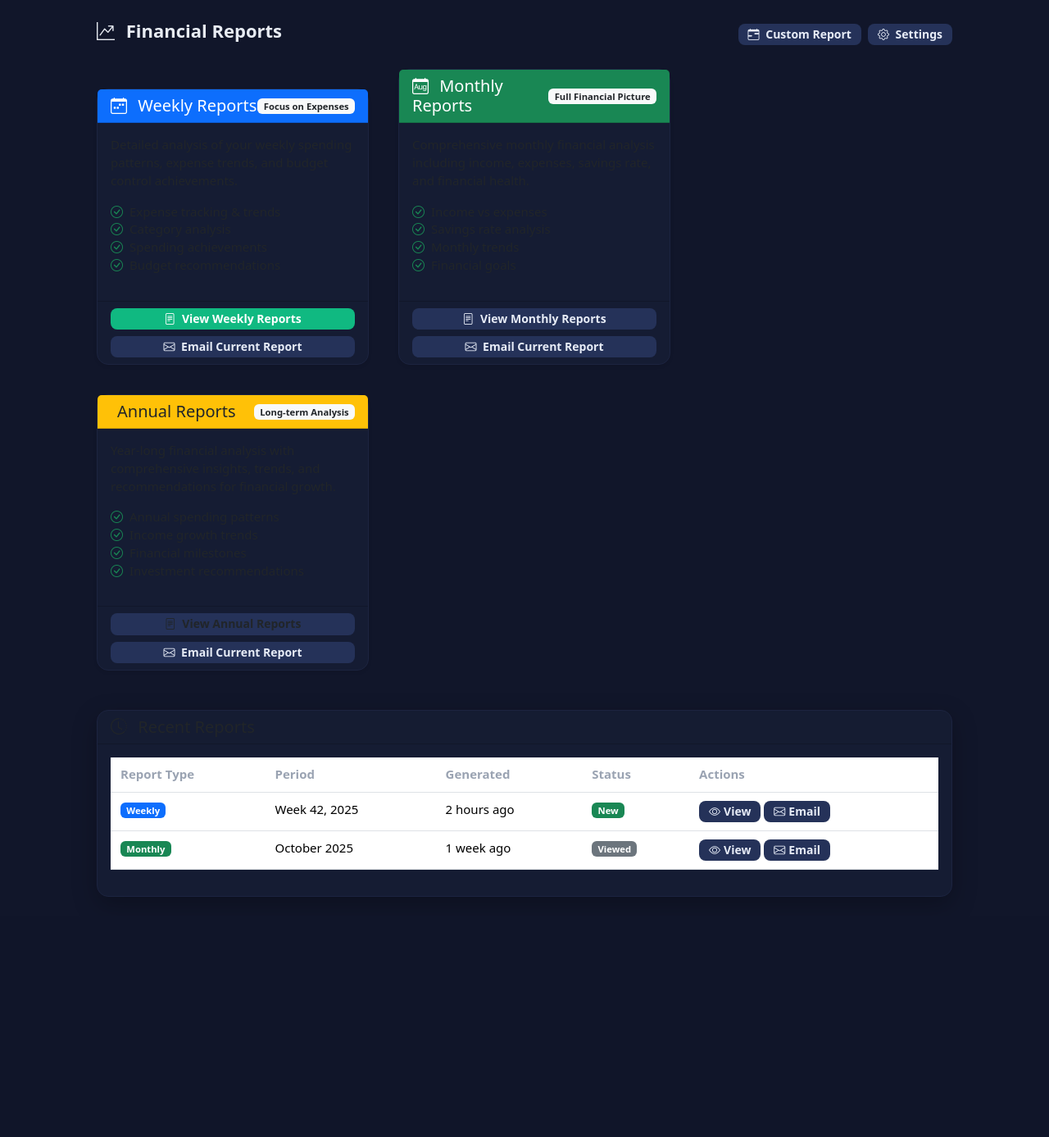
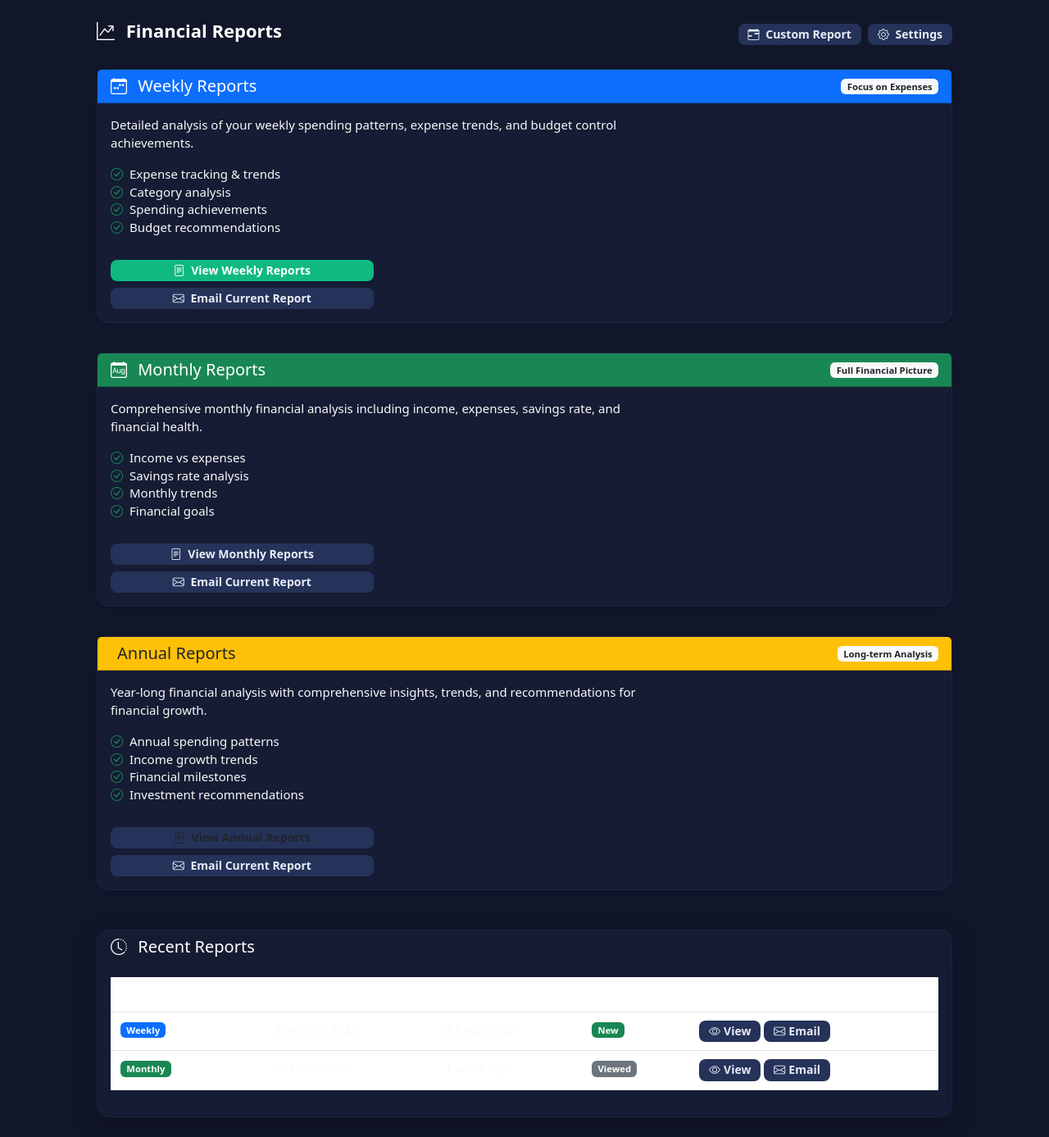
Before and after one commit to TurtleWithGlasses/expense-manager-web-app, a FastAPI app: template app/templates/reports/index.html in a window 1280 px wide. Shown: the part 57-1444 px from the top of the page at 82% size. Before the commit the page ends 1151 px from the top, so only its background shows below. Run offline with FastAPI, Linux system fonts and the light colour scheme; the template is opened without the code that fills it, so the values that code supplies are empty; some libraries are stand-ins or nearby versions.

Commit message:
Fix reports page font contrast and layout
Fixed font darkness issues:

- Added text-white and text-light classes to all headers and text

- Made all card headers bright white for better contrast

- Made all body text light gray for better readability

- Fixed table headers and body text contrast

Changed layout from 2-column to single column:

- Changed col-md-4 to col-12 for all report cards

- Cards now stack vertically (down one by one)

- Added horizontal layout within each card (content + buttons)

- Better use of full width for each report type

- More professional and organized appearance

This resolves both issues from the screenshot:

- Fonts are now bright and readable against dark background

- Layout is now single column with cards stacked vertically

```diff
--- a/app/templates/reports/index.html
+++ b/app/templates/reports/index.html
@@ -5,7 +5,7 @@
     <div class="row">
         <div class="col-12">
             <div class="d-flex justify-content-between align-items-center mb-4">
-                <h1 class="h2">
+                <h1 class="h2 text-white">
                     <i class="bi bi-graph-up-arrow me-2"></i>
                     Financial Reports
                 </h1>
@@ -24,11 +24,11 @@
             <!-- Report Type Cards -->
             <div class="row g-4 mb-5">
                 <!-- Weekly Reports -->
-                <div class="col-md-4">
+                <div class="col-12">
                     <div class="card h-100 shadow-sm">
                         <div class="card-header bg-primary text-white">
                             <div class="d-flex justify-content-between align-items-center">
-                                <h5 class="card-title mb-0">
+                                <h5 class="card-title mb-0 text-white">
                                     <i class="bi bi-calendar-week me-2"></i>
                                     Weekly Reports
                                 </h5>
@@ -36,18 +36,20 @@
                             </div>
                         </div>
                         <div class="card-body">
-                            <p class="card-text">
+                            <div class="row">
+                                <div class="col-md-8">
+                                    <p class="card-text text-light">
                                         Detailed analysis of your weekly spending patterns, expense trends, and budget control achievements.
                                     </p>
-                            <ul class="list-unstyled">
+                                    <ul class="list-unstyled text-light">
                                         <li><i class="bi bi-check-circle text-success me-2"></i>Expense tracking & trends</li>
                                         <li><i class="bi bi-check-circle text-success me-2"></i>Category analysis</li>
                                         <li><i class="bi bi-check-circle text-success me-2"></i>Spending achievements</li>
                                         <li><i class="bi bi-check-circle text-success me-2"></i>Budget recommendations</li>
                                     </ul>
                                 </div>
-                        <div class="card-footer bg-transparent">
-                            <div class="d-grid gap-2">
+                                <div class="col-md-4 d-flex align-items-center">
+                                    <div class="d-grid gap-2 w-100">
                                         <a href="/reports/weekly" class="btn btn-primary">
                                             <i class="bi bi-file-text me-1"></i>
                                             View Weekly Reports
@@ -60,13 +62,15 @@
                                 </div>
                             </div>
                         </div>
+                    </div>
+                </div>
 
                 <!-- Monthly Reports -->
-                <div class="col-md-4">
+                <div class="col-12">
                     <div class="card h-100 shadow-sm">
                         <div class="card-header bg-success text-white">
                             <div class="d-flex justify-content-between align-items-center">
-                                <h5 class="card-title mb-0">
+                                <h5 class="card-title mb-0 text-white">
                                     <i class="bi bi-calendar-month me-2"></i>
                                     Monthly Reports
                                 </h5>
@@ -74,18 +78,20 @@
                             </div>
                         </div>
                         <div class="card-body">
-                            <p class="card-text">
+                            <div class="row">
+                                <div class="col-md-8">
+                                    <p class="card-text text-light">
                                         Comprehensive monthly financial analysis including income, expenses, savings rate, and financial health.
                                     </p>
-                            <ul class="list-unstyled">
+                                    <ul class="list-unstyled text-light">
                                         <li><i class="bi bi-check-circle text-success me-2"></i>Income vs expenses</li>
                                         <li><i class="bi bi-check-circle text-success me-2"></i>Savings rate analysis</li>
                                         <li><i class="bi bi-check-circle text-success me-2"></i>Monthly trends</li>
                                         <li><i class="bi bi-check-circle text-success me-2"></i>Financial goals</li>
                                     </ul>
                                 </div>
-                        <div class="card-footer bg-transparent">
-                            <div class="d-grid gap-2">
+                                <div class="col-md-4 d-flex align-items-center">
+                                    <div class="d-grid gap-2 w-100">
                                         <a href="/reports/monthly" class="btn btn-success">
                                             <i class="bi bi-file-text me-1"></i>
                                             View Monthly Reports
@@ -98,13 +104,15 @@
                                 </div>
                             </div>
                         </div>
+                    </div>
+                </div>
 
                 <!-- Annual Reports -->
-                <div class="col-md-4">
+                <div class="col-12">
                     <div class="card h-100 shadow-sm">
                         <div class="card-header bg-warning text-dark">
                             <div class="d-flex justify-content-between align-items-center">
-                                <h5 class="card-title mb-0">
+                                <h5 class="card-title mb-0 text-dark">
                                     <i class="bi bi-calendar-year me-2"></i>
                                     Annual Reports
                                 </h5>
@@ -112,18 +120,20 @@
                             </div>
                         </div>
                         <div class="card-body">
-                            <p class="card-text">
+                            <div class="row">
+                                <div class="col-md-8">
+                                    <p class="card-text text-light">
                                         Year-long financial analysis with comprehensive insights, trends, and recommendations for financial growth.
                                     </p>
-                            <ul class="list-unstyled">
+                                    <ul class="list-unstyled text-light">
                                         <li><i class="bi bi-check-circle text-success me-2"></i>Annual spending patterns</li>
                                         <li><i class="bi bi-check-circle text-success me-2"></i>Income growth trends</li>
                                         <li><i class="bi bi-check-circle text-success me-2"></i>Financial milestones</li>
                                         <li><i class="bi bi-check-circle text-success me-2"></i>Investment recommendations</li>
                                     </ul>
                                 </div>
-                        <div class="card-footer bg-transparent">
-                            <div class="d-grid gap-2">
+                                <div class="col-md-4 d-flex align-items-center">
+                                    <div class="d-grid gap-2 w-100">
                                         <a href="/reports/annual" class="btn btn-warning text-dark">
                                             <i class="bi bi-file-text me-1"></i>
                                             View Annual Reports
@@ -137,13 +147,15 @@
                             </div>
                         </div>
                     </div>
+                </div>
+            </div>
 
             <!-- Recent Reports -->
             <div class="row">
                 <div class="col-12">
                     <div class="card">
                         <div class="card-header">
-                            <h5 class="card-title mb-0">
+                            <h5 class="card-title mb-0 text-white">
                                 <i class="bi bi-clock-history me-2"></i>
                                 Recent Reports
                             </h5>
@@ -153,20 +165,20 @@
                                 <table class="table table-hover">
                                     <thead>
                                         <tr>
-                                            <th>Report Type</th>
-                                            <th>Period</th>
-                                            <th>Generated</th>
-                                            <th>Status</th>
-                                            <th>Actions</th>
+                                            <th class="text-white">Report Type</th>
+                                            <th class="text-white">Period</th>
+                                            <th class="text-white">Generated</th>
+                                            <th class="text-white">Status</th>
+                                            <th class="text-white">Actions</th>
                                         </tr>
                                     </thead>
                                     <tbody>
                                         <tr>
-                                            <td>
+                                            <td class="text-light">
                                                 <span class="badge bg-primary">Weekly</span>
                                             </td>
-                                            <td>Week 42, 2025</td>
-                                            <td>2 hours ago</td>
+                                            <td class="text-light">Week 42, 2025</td>
+                                            <td class="text-light">2 hours ago</td>
                                             <td><span class="badge bg-success">New</span></td>
                                             <td>
                                                 <button class="btn btn-sm btn-outline-primary" onclick="viewReport('weekly', 'current')">
@@ -178,11 +190,11 @@
                                             </td>
                                         </tr>
                                         <tr>
-                                            <td>
+                                            <td class="text-light">
                                                 <span class="badge bg-success">Monthly</span>
                                             </td>
-                                            <td>October 2025</td>
-                                            <td>1 week ago</td>
+                                            <td class="text-light">October 2025</td>
+                                            <td class="text-light">1 week ago</td>
                                             <td><span class="badge bg-secondary">Viewed</span></td>
                                             <td>
                                                 <button class="btn btn-sm btn-outline-primary" onclick="viewReport('monthly', 'october')">
```
Lines whose indentation alone changed are shown as unchanged.
